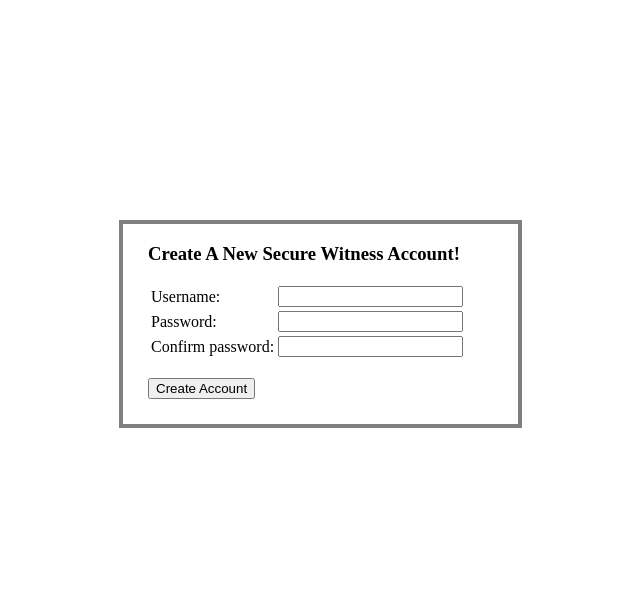
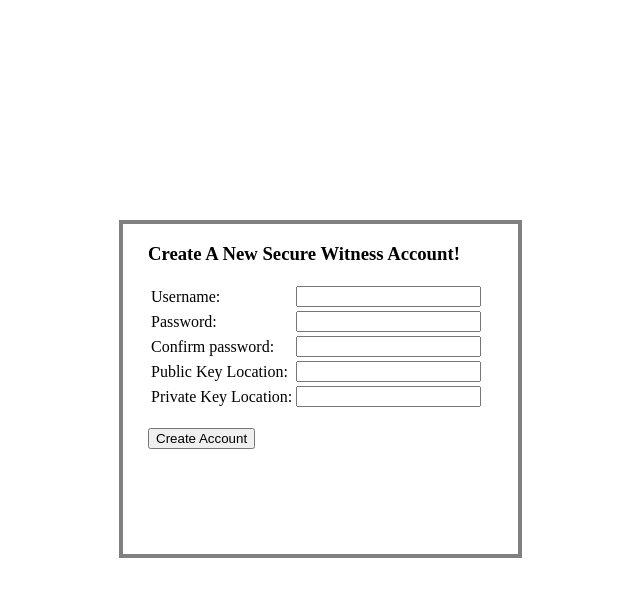
Before and after one commit to mrranderson/cs3240-f14-team23, a Django app: page /adduser/ in a window 1280 px wide. Shown: the top 597 px of the page, without its empty margins (341-981 px from the left). Run offline with Django 3.2, Linux system fonts and the light colour scheme.

Commit message:
Added user profiles, specifying public/private key file locations for encryption on user creation

```diff
--- /dev/null
+++ b/project/project/media/documents/test.txt
@@ -0,0 +1 @@
+Hi my name is Ryan
--- /dev/null
+++ b/project/project/media/documents/test_zXruexX.txt
@@ -0,0 +1 @@
+Hi my name is Ryan
--- a/project/project/settings.py
+++ b/project/project/settings.py
@@ -81,6 +81,8 @@ USE_L10N = True
 
 USE_TZ = True
 
+#Set up user profiles
+AUTH_PROFILE_MODULE = "secure_witness.UserProfile"
 
 # Static files (CSS, JavaScript, Images)
 # https://docs.djangoproject.com/en/1.7/howto/static-files/
--- a/project/secure_witness/forms.py
+++ b/project/secure_witness/forms.py
@@ -6,6 +6,8 @@ class UserForm(forms.Form):
     username = forms.CharField(label='Username')
     password = forms.CharField(widget=forms.PasswordInput())
     confirm_password = forms.CharField(widget=forms.PasswordInput())
+    public_key_loc = forms.CharField(max_length=200, label='Public Key Location')
+    private_key_loc = forms.CharField(max_length=200, label='Private Key Location')
 
     def clean_username(self):
         username = self.cleaned_data['username']
@@ -26,4 +28,4 @@ class BulletinForm(forms.Form):
     is_encrypted = forms.BooleanField(required=False, label = 'Encrypt Bulletin?')
     is_public = forms.BooleanField(required=False, label = 'Make Public?')
     is_searchable = forms.BooleanField(required=False, label = 'Make Searchable?')
-    docfile = forms.FileField(label='Filefield')
+    docfile = forms.FileField(required=False, label='Filefield')
--- a/project/secure_witness/templates/secure_witness/adduser.html
+++ b/project/secure_witness/templates/secure_witness/adduser.html
@@ -1,5 +1,5 @@
 {% block content %}
-<div style="position: absolute;top: 40%;left: 50%;margin-top: -100px;margin-left: -180px;width: 360px;height: 200px; border:4px solid grey; padding-left: 25px; padding-right: 10px" >
+<div style="position: absolute;top: 40%;left: 50%;margin-top: -100px;margin-left: -180px;width: 360px;height: 330px; border:4px solid grey; padding-left: 25px; padding-right: 10px" >
 <h3>Create A New Secure Witness Account!</h3>
 
 <form method="post" action="/adduser/">
@@ -16,6 +16,15 @@
 <tr>
 	<td>{{ form.confirm_password.label_tag}}</td>
 	<td>{{ form.confirm_password }} </td>
+</tr>
+<tr>
+    <td>{{ form.public_key_loc.label_tag }}</td>
+    <td>{{ form.public_key_loc }}</td>
+</tr>
+<tr>
+    <td>{{ form.private_key_loc.label_tag }}</td>
+    <td>{{ form.private_key_loc }}</td>
+</tr>
 </table>
 
 <!-- NEED TO IMPLEMENT ERROR CHECKING -->
--- a/project/secure_witness/views.py
+++ b/project/secure_witness/views.py
@@ -13,6 +13,7 @@ from Crypto.PublicKey import RSA
 #from Crypto.Cipher import PKCS1_v1_5
 from Crypto.Cipher import PKCS1_OAEP
 from base64 import b64decode
+from models import UserProfile
 
 def encrypt_RSA(public_key_loc, message):
   '''
@@ -95,15 +96,21 @@ def lexusadduser(request):
             username = form.cleaned_data['username']
             password = form.cleaned_data['password']
             confirm = form.cleaned_data['confirm_password']
+            public_key_loc = form.cleaned_data['public_key_loc']
+            private_key_loc = form.cleaned_data['private_key_loc']
             if password == confirm:
                 new_user = User.objects.create_user(username=username, password=password)
-                user = authenticate(username=form.cleaned_data['username'], password=form.cleaned_data['password'])
-                login(request,user)
+                auth_user = authenticate(username=form.cleaned_data['username'], password=form.cleaned_data['password'])
+                #user.profile.public_key = public_key_loc
+                #user.profile.private_key = private_key_loc
+                UserProfile.objects.create(user=auth_user, public_key=public_key_loc, private_key=private_key_loc)
+                login(request,auth_user)
                 # redirect, or however you want to get to the main view
                 return HttpResponseRedirect('/')
+
+
             else:
                 form = UserForm()
-
     else:
         form = UserForm()
 
@@ -123,7 +130,7 @@ def create_bulletin(request):
 						#encryption handled here
             if(form.cleaned_data['is_encrypted']):
                 b.is_encrypted = True
-                pub_key = form.cleaned_data['pub_key']
+                pub_key = request.user.profile.public_key
                 title = str(form.cleaned_data['title'])
                 location = str(form.cleaned_data['location'])
                 description = str(form.cleaned_data['description'])
@@ -143,7 +150,7 @@ def create_bulletin(request):
                 b.is_public = False
                 b.is_searchable = False
 	    #file upload
-	    b.docfile = request.FILES['docfile']
+            b.docfile = request.FILES['docfile']
             b.save()
         else:
             return HttpResponseRedirect('/logout')
```
Also changed, not shown: project/secure_witness/models.py (+7 -0 lines), project/secure_witness/templates/secure_witness/index.html (+10 -2 lines), project/project/media/documents/PL.png (added), project/project/media/documents/PL_jjGV3vz.png (added), project/secure_witness/migrations/0010_bulletin_docfile.py (added), project/secure_witness/migrations/0011_auto_20141117_1043.py (added), project/secure_witness/migrations/0012_auto_20141117_1204.py (added).
